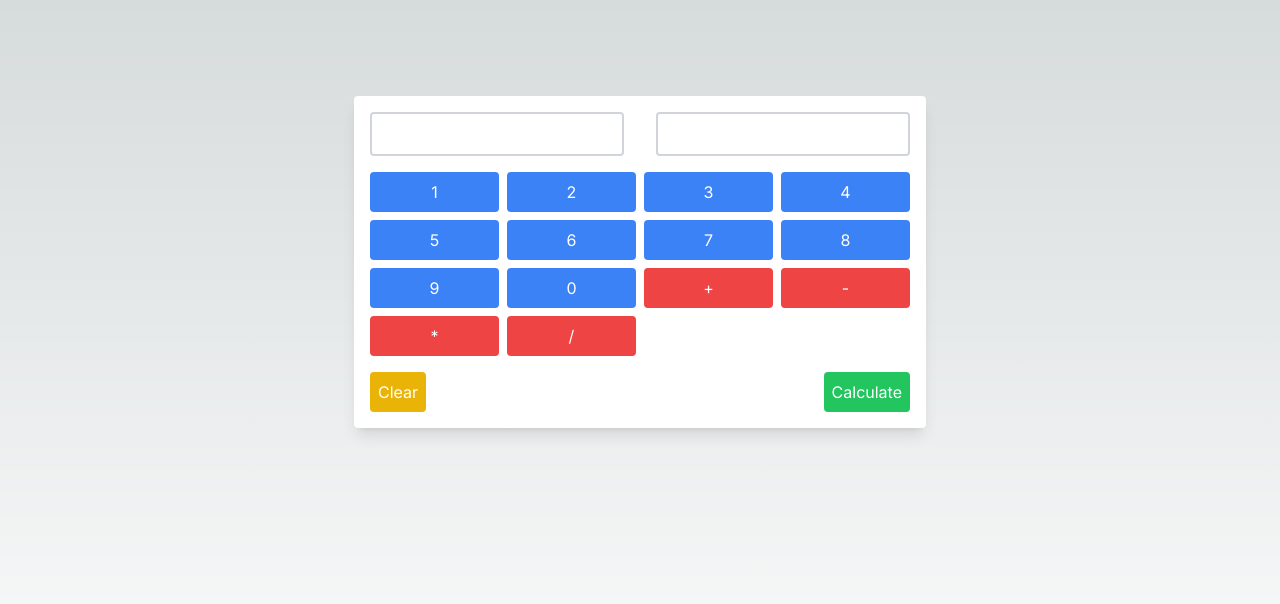
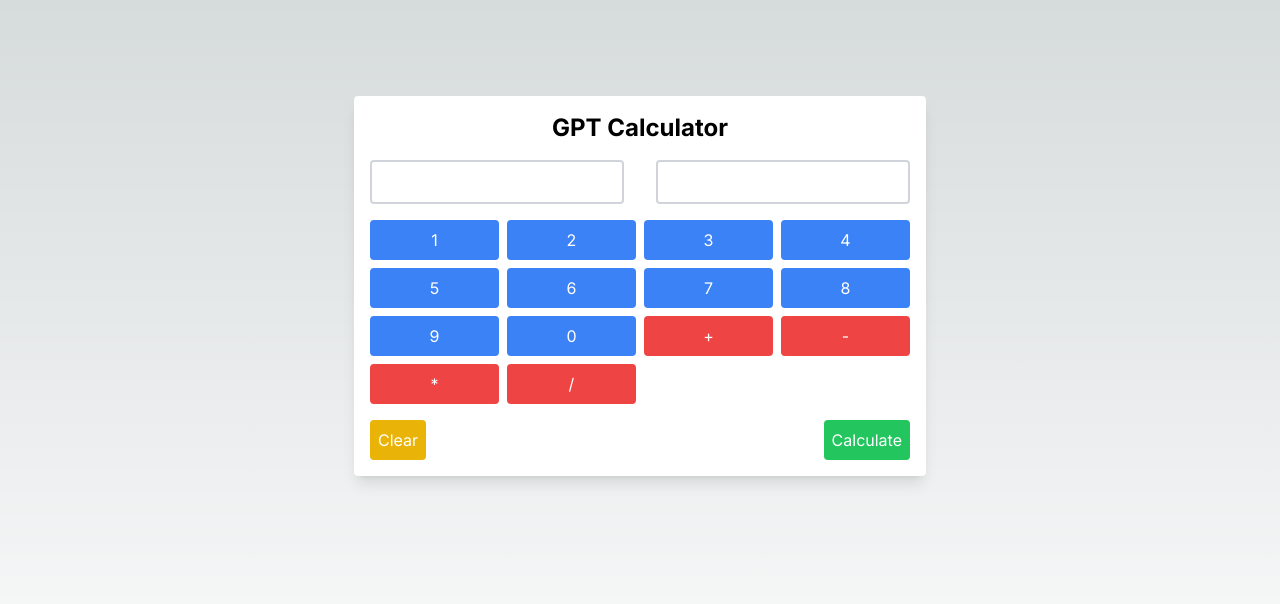
Before and after one commit to stub-ai/d3ee6841-d361-5639-b3e9-46a5fc818b6b, a Next.js app: page / in a window 1280 px wide. Shown: the top 604 px of the page. Built offline with nearby package versions, Linux system fonts and the light colour scheme.

Commit message:
Commit from Stub AI (#2)

```diff
--- a/components/Calculator.tsx
+++ b/components/Calculator.tsx
@@ -49,6 +49,7 @@ const Calculator = () => {
 
   return (
     <div className="bg-white p-4 rounded shadow-lg">
+      <h1 className="text-2xl font-bold text-center mb-4">GPT Calculator</h1>
       <div className="flex justify-center items-center mb-4">
         <input
           type="text"
```
